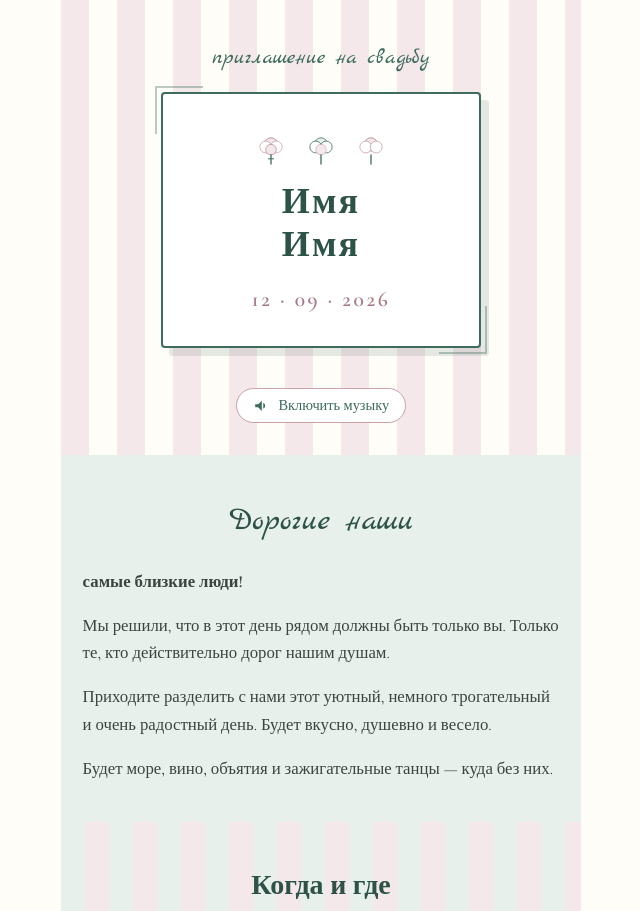
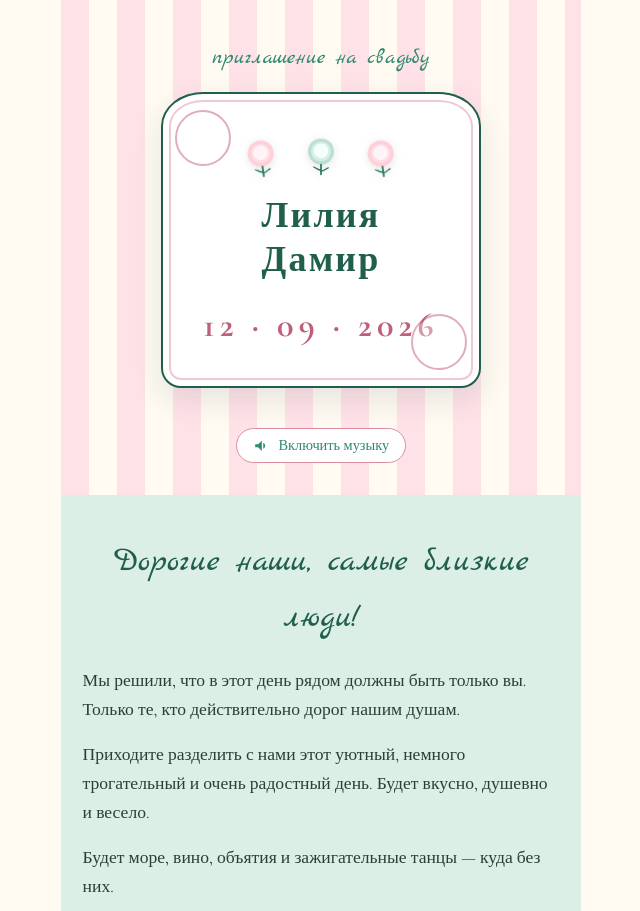
Before and after one commit to dspavlov2103-blip/wedding-invite, a website: page public/index.html in a window 1280 px wide. Shown: the top 911 px of the page, without its empty margins (319-959 px from the left). Drawn offline with nearby package versions, Linux system fonts and the light colour scheme.

Commit message:
Обновить дизайн и тексты приглашения

```diff
--- a/public/css/style.css
+++ b/public/css/style.css
@@ -1,13 +1,13 @@
 :root {
-  --cream: #fffdf7;
+  --cream: #fffaf2;
   --white: #ffffff;
-  --pink: #c9a0a8;
-  --pink-deep: #a67b85;
-  --green: #3d6b5e;
-  --green-deep: #2d5248;
-  --green-soft: #e8f0ec;
-  --pink-soft: #f5e8ea;
-  --text: #3a4540;
+  --pink: #dc8ea0;
+  --pink-deep: #bf5f79;
+  --green: #2f8a6f;
+  --green-deep: #1f5f4b;
+  --green-soft: #dbefe7;
+  --pink-soft: #ffe2e8;
+  --text: #2f3d37;
   --gold: #b8956a;
   --shadow: rgba(45, 82, 72, 0.12);
   --font-serif: "Cormorant Garamond", "Times New Roman", serif;
@@ -74,36 +74,36 @@ a {
 .frame {
   position: relative;
   margin: 0 auto 1.25rem;
-  padding: 2rem 1.5rem 1.75rem;
+  padding: 2.3rem 1.5rem 2rem;
   max-width: 320px;
   background: var(--white);
-  border: 2px solid var(--green);
-  border-radius: 4px;
-  box-shadow: 8px 8px 0 var(--shadow);
+  border: 2px solid var(--green-deep);
+  border-radius: 42px 42px 20px 20px / 34px 34px 20px 20px;
+  box-shadow: 0 12px 30px var(--shadow);
+  outline: 2px solid rgba(191, 95, 121, 0.32);
+  outline-offset: -10px;
 }
 
 .frame::before,
 .frame::after {
   content: "";
   position: absolute;
-  width: 48px;
-  height: 48px;
-  border: 2px solid var(--green);
-  opacity: 0.35;
+  width: 56px;
+  height: 56px;
+  border: 2px solid var(--pink-deep);
+  opacity: 0.5;
+  border-radius: 50%;
+  background: radial-gradient(circle at 30% 30%, rgba(255, 255, 255, 0.85), rgba(255, 255, 255, 0));
 }
 
 .frame::before {
-  top: -8px;
-  left: -8px;
-  border-right: none;
-  border-bottom: none;
+  top: 16px;
+  left: 12px;
 }
 
 .frame::after {
-  bottom: -8px;
-  right: -8px;
-  border-left: none;
-  border-top: none;
+  bottom: 16px;
+  right: 12px;
 }
 
 .frame__peonies {
@@ -124,10 +124,10 @@ a {
 
 .frame__date {
   margin: 1rem 0 0;
-  font-size: 1.35rem;
-  font-weight: 600;
+  font-size: clamp(1.55rem, 6.2vw, 2.15rem);
+  font-weight: 700;
   color: var(--pink-deep);
-  letter-spacing: 0.12em;
+  letter-spacing: 0.15em;
 }
 
 .music-toggle {
@@ -186,12 +186,13 @@ a {
 
 .section__title--script {
   font-family: var(--font-script);
-  font-size: 2rem;
+  font-size: 2.1rem;
   font-weight: 400;
 }
 
 .greeting p {
   margin: 0 0 1rem;
+  font-size: 1.1rem;
 }
 
 .greeting p:last-child {
@@ -273,19 +274,20 @@ a {
   top: 0;
   width: 3.75rem;
   font-weight: 700;
-  font-size: 1rem;
+  font-size: 1.15rem;
   color: var(--pink-deep);
 }
 
 .timeline h4 {
   margin: 0 0 0.35rem;
-  font-size: 1.1rem;
+  font-size: 1.36rem;
   color: var(--green-deep);
 }
 
 .timeline p {
   margin: 0;
-  font-size: 0.98rem;
+  font-size: 1.14rem;
+  line-height: 1.5;
 }
 
 /* --- Countdown --- */
@@ -429,9 +431,18 @@ a {
 }
 
 .peony {
-  width: 42px;
-  height: 42px;
+  width: 52px;
+  height: 52px;
   flex-shrink: 0;
+  filter: drop-shadow(0 2px 4px rgba(0, 0, 0, 0.1));
+}
+
+.peony--pink {
+  transform: rotate(-8deg);
+}
+
+.peony--green {
+  transform: translateY(-2px);
 }
 
 @media (min-width: 520px) {
--- a/public/index.html
+++ b/public/index.html
@@ -20,29 +20,32 @@
 
         <div class="frame">
           <div class="frame__peonies" aria-hidden="true">
-            <svg class="peony" viewBox="0 0 64 64" fill="none" xmlns="http://www.w3.org/2000/svg">
-              <circle cx="32" cy="28" r="10" fill="#f5e8ea" stroke="#a67b85" stroke-width="1.2"/>
-              <circle cx="24" cy="32" r="9" fill="#fff" stroke="#c9a0a8" stroke-width="1.2"/>
-              <circle cx="40" cy="32" r="9" fill="#fff" stroke="#c9a0a8" stroke-width="1.2"/>
-              <circle cx="32" cy="36" r="8" fill="#f5e8ea" stroke="#a67b85" stroke-width="1"/>
-              <path d="M32 44v14" stroke="#3d6b5e" stroke-width="2" stroke-linecap="round"/>
-              <path d="M28 50h8" stroke="#3d6b5e" stroke-width="1.5" stroke-linecap="round"/>
+            <svg class="peony peony--pink" viewBox="0 0 64 64" fill="none" xmlns="http://www.w3.org/2000/svg">
+              <path d="M32 45C23 45 16 38 16 29C16 20 23 13 32 13C41 13 48 20 48 29C48 38 41 45 32 45Z" fill="#ffced8"/>
+              <path d="M32 41C25 41 20 36 20 29C20 22 25 17 32 17C39 17 44 22 44 29C44 36 39 41 32 41Z" fill="#ffdce3"/>
+              <path d="M32 37C27 37 23 33 23 28C23 23 27 19 32 19C37 19 41 23 41 28C41 33 37 37 32 37Z" fill="#fff4f7"/>
+              <path d="M32 45V57" stroke="#2e7a61" stroke-width="2.2" stroke-linecap="round"/>
+              <path d="M32 52C28 52 26 49 23 48" stroke="#2e7a61" stroke-width="1.6" stroke-linecap="round"/>
+              <path d="M32 53C36 53 38 50 41 49" stroke="#2e7a61" stroke-width="1.6" stroke-linecap="round"/>
             </svg>
-            <svg class="peony" viewBox="0 0 64 64" fill="none" xmlns="http://www.w3.org/2000/svg">
-              <circle cx="32" cy="28" r="10" fill="#e8f0ec" stroke="#3d6b5e" stroke-width="1.2"/>
-              <circle cx="24" cy="32" r="9" fill="#fff" stroke="#3d6b5e" stroke-width="1.2"/>
-              <circle cx="40" cy="32" r="9" fill="#fff" stroke="#3d6b5e" stroke-width="1.2"/>
-              <circle cx="32" cy="36" r="8" fill="#f5e8ea" stroke="#c9a0a8" stroke-width="1"/>
-              <path d="M32 44v14" stroke="#3d6b5e" stroke-width="2" stroke-linecap="round"/>
+            <svg class="peony peony--green" viewBox="0 0 64 64" fill="none" xmlns="http://www.w3.org/2000/svg">
+              <path d="M32 45C23 45 16 38 16 29C16 20 23 13 32 13C41 13 48 20 48 29C48 38 41 45 32 45Z" fill="#bbdfd1"/>
+              <path d="M32 41C25 41 20 36 20 29C20 22 25 17 32 17C39 17 44 22 44 29C44 36 39 41 32 41Z" fill="#d6eee5"/>
+              <path d="M32 37C27 37 23 33 23 28C23 23 27 19 32 19C37 19 41 23 41 28C41 33 37 37 32 37Z" fill="#f4fffb"/>
+              <path d="M32 45V57" stroke="#2e7a61" stroke-width="2.2" stroke-linecap="round"/>
+              <path d="M32 52C28 52 26 49 23 48" stroke="#2e7a61" stroke-width="1.6" stroke-linecap="round"/>
+              <path d="M32 53C36 53 38 50 41 49" stroke="#2e7a61" stroke-width="1.6" stroke-linecap="round"/>
             </svg>
-            <svg class="peony" viewBox="0 0 64 64" fill="none" xmlns="http://www.w3.org/2000/svg">
-              <circle cx="32" cy="28" r="10" fill="#f5e8ea" stroke="#a67b85" stroke-width="1.2"/>
-              <circle cx="24" cy="32" r="9" fill="#fff" stroke="#c9a0a8" stroke-width="1.2"/>
-              <circle cx="40" cy="32" r="9" fill="#fff" stroke="#c9a0a8" stroke-width="1.2"/>
-              <path d="M32 44v14" stroke="#3d6b5e" stroke-width="2" stroke-linecap="round"/>
+            <svg class="peony peony--pink" viewBox="0 0 64 64" fill="none" xmlns="http://www.w3.org/2000/svg">
+              <path d="M32 45C23 45 16 38 16 29C16 20 23 13 32 13C41 13 48 20 48 29C48 38 41 45 32 45Z" fill="#ffced8"/>
+              <path d="M32 41C25 41 20 36 20 29C20 22 25 17 32 17C39 17 44 22 44 29C44 36 39 41 32 41Z" fill="#ffdce3"/>
+              <path d="M32 37C27 37 23 33 23 28C23 23 27 19 32 19C37 19 41 23 41 28C41 33 37 37 32 37Z" fill="#fff4f7"/>
+              <path d="M32 45V57" stroke="#2e7a61" stroke-width="2.2" stroke-linecap="round"/>
+              <path d="M32 52C28 52 26 49 23 48" stroke="#2e7a61" stroke-width="1.6" stroke-linecap="round"/>
+              <path d="M32 53C36 53 38 50 41 49" stroke="#2e7a61" stroke-width="1.6" stroke-linecap="round"/>
             </svg>
           </div>
-          <h1 class="frame__names" id="couple-names">Имя<br />и<br />Имя</h1>
+          <h1 class="frame__names" id="couple-names">Лилия<br />и<br />Дамир</h1>
           <p class="frame__date">12 · 09 · 2026</p>
         </div>
 
@@ -58,8 +61,7 @@
       </header>
 
       <section class="section greeting">
-        <h2 class="section__title section__title--script">Дорогие наши</h2>
-        <p><strong>самые близкие люди!</strong></p>
+        <h2 class="section__title section__title--script">Дорогие наши, самые близкие люди!</h2>
         <p>
           Мы решили, что в этот день рядом должны быть только вы. Только те, кто действительно дорог нашим душам.
         </p>
@@ -73,7 +75,6 @@
       </section>
 
       <section class="section section--striped" id="when-where">
-        <h2 class="section__title">Когда и где</h2>
         <div class="info-card">
           <h3>Когда</h3>
           <p>12 сентября 2026 года</p>
@@ -182,7 +183,7 @@
           </div>
 
           <label for="companions">2. С кем планирую прибыть</label>
-          <input type="text" id="companions" name="companions" placeholder="Например: один/одна, с парой, с детьми…" />
+          <input type="text" id="companions" name="companions" placeholder="Например: один/одна, с парой" />
 
           <label>3. Что мне лучше налить?</label>
           <div class="checkbox-group">
--- a/public/js/config.js
+++ b/public/js/config.js
@@ -1,7 +1,7 @@
 /** Настройки перед публикацией — отредактируйте здесь */
 window.WEDDING_CONFIG = {
   /** Имена на обложке (массив из двух строк или одна строка) */
-  names: ["Имя", "Имя"],
+  names: ["Лилия", "Дамир"],
 
   /** Ссылка на Telegram-чат гостей */
   telegramUrl: "",
```
Also changed, not shown: README.md.
